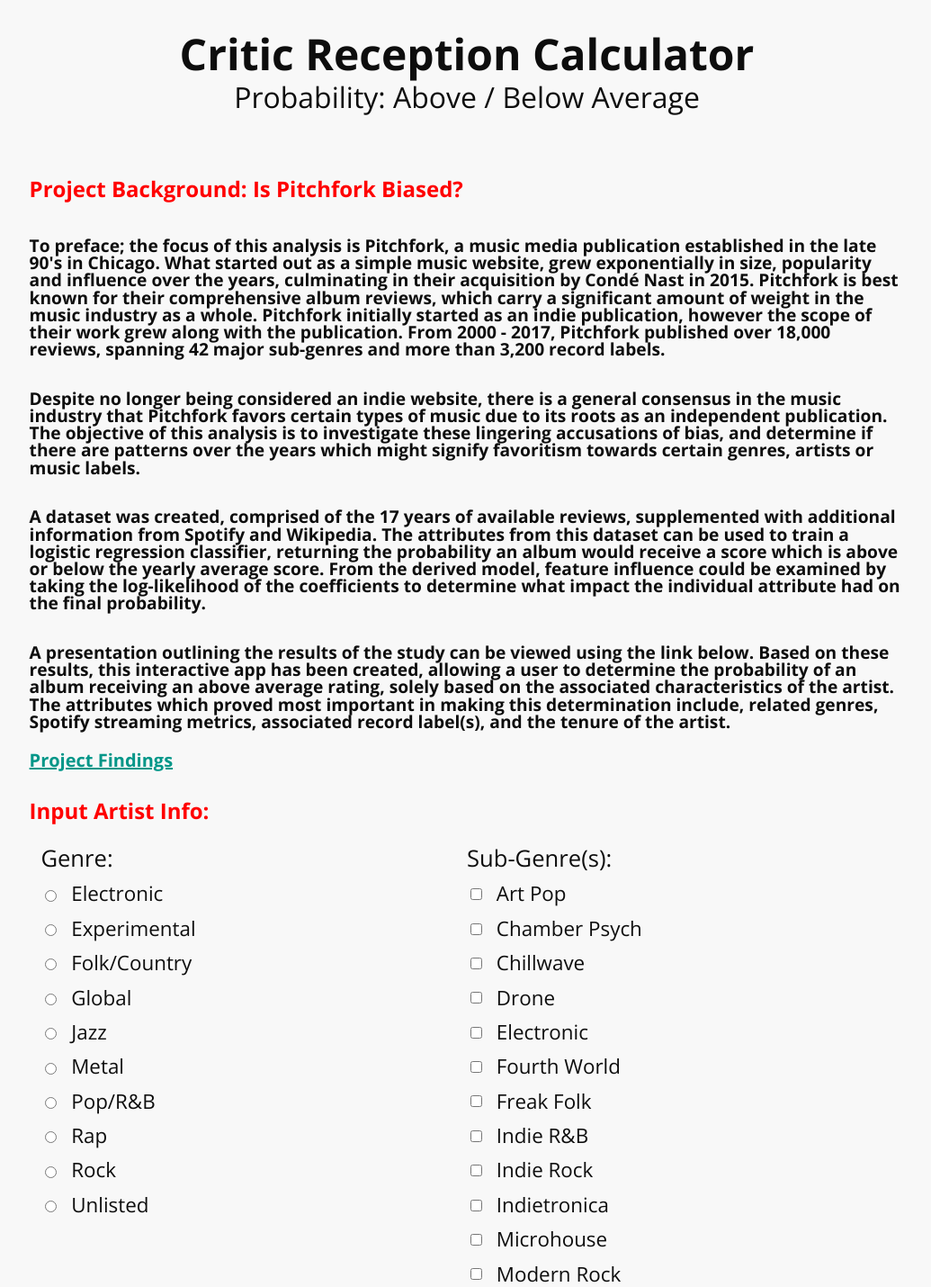
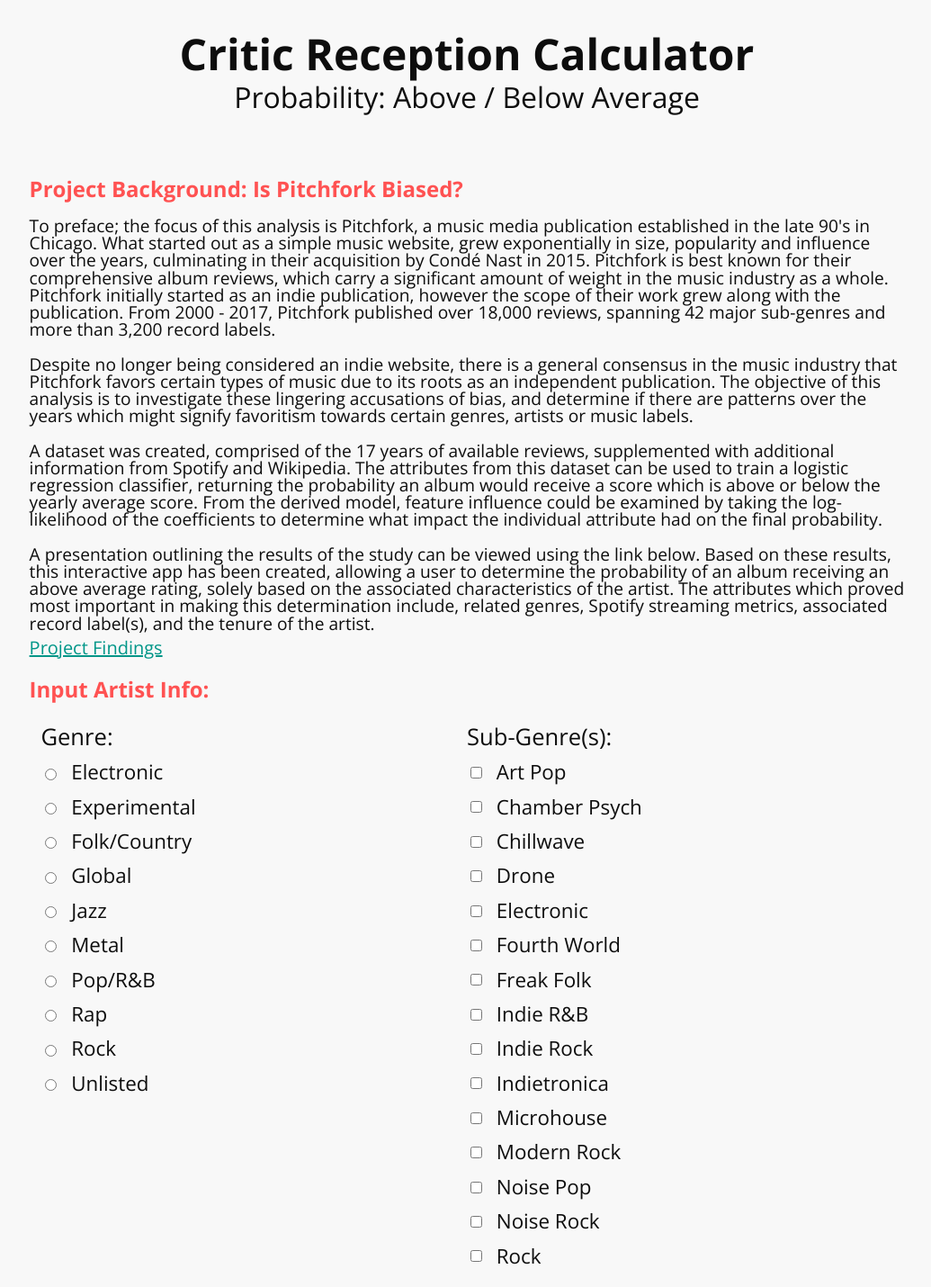
Before and after one commit to whitehdt/Pitchfork_App, a Flask app: page /artist_info in a window 1280 px wide. Shown: the part 321-1751 px from the top of the page at 90% size, without its empty margins (121-1156 px from the left). Run offline with Flask 2, Linux system fonts and the light colour scheme; parts of the project's set-up code (start-up, migrations or seed data) failed here and were passed over.

Commit message:
Refactor (DOM): minor updates

```diff
--- a/templates/artist_info_LR.html
+++ b/templates/artist_info_LR.html
@@ -21,20 +21,16 @@
 				<p class="sub-title">Probability: Above / Below Average</p>
 		</header>
 		<main>
-        <h3 style="color:red;">Project Background: Is Pitchfork Biased?</h3>
-        <br>
-        <h5><p>To preface; the focus of this analysis is Pitchfork, a music media publication established in the late 90's in Chicago. What started out as a simple music website, grew exponentially in size, popularity and influence over the years, culminating in their acquisition by Condé Nast in 2015. Pitchfork is best known for their comprehensive album reviews, which carry a significant amount of weight in the music industry as a whole. Pitchfork initially started as an indie publication, however the scope of their work grew along with the publication. From 2000 - 2017, Pitchfork published over 18,000 reviews, spanning 42 major sub-genres and more than 3,200 record labels.</p>
-        <br>
+        <h3 style="color: #ff5252;">Project Background: Is Pitchfork Biased?</h3>
+
+        <p>To preface; the focus of this analysis is Pitchfork, a music media publication established in the late 90's in Chicago. What started out as a simple music website, grew exponentially in size, popularity and influence over the years, culminating in their acquisition by Condé Nast in 2015. Pitchfork is best known for their comprehensive album reviews, which carry a significant amount of weight in the music industry as a whole. Pitchfork initially started as an indie publication, however the scope of their work grew along with the publication. From 2000 - 2017, Pitchfork published over 18,000 reviews, spanning 42 major sub-genres and more than 3,200 record labels.</p>
         <p>Despite no longer being considered an indie website, there is a general consensus in the music industry that Pitchfork favors certain types of music due to its roots as an independent publication. The objective of this analysis is to investigate these lingering accusations of bias, and determine if there are patterns over the years which might signify favoritism towards certain genres, artists or music labels.</p>
-        <br>
         <p>A dataset was created, comprised of the 17 years of available reviews, supplemented with additional information from Spotify and Wikipedia. The attributes from this dataset can be used to train a logistic regression classifier, returning the probability an album would receive a score which is above or below the yearly average score. From the derived model, feature influence could be examined by taking the log-likelihood of the coefficients to determine what impact the individual attribute had on the final probability.</p>
-        <br>
-        <p>A presentation outlining the results of the study can be viewed using the link below. Based on these results, this interactive app has been created, allowing a user to determine the probability of an album receiving an above average rating, solely based on the associated characteristics of the artist. The attributes which proved most important in making this determination include, related genres, Spotify streaming metrics, associated record label(s), and the tenure of the artist.</p></h5>
-        <br>
-        <b><a href="/static/Pitchfork_Presentation_PDF.pdf" style="font-size:20px;">Project Findings</a></b>
-        <br>
-        <br>
-  			<h3 style="color:red;">Input Artist Info:</h3>
+        <p>A presentation outlining the results of the study can be viewed using the link below. Based on these results, this interactive app has been created, allowing a user to determine the probability of an album receiving an above average rating, solely based on the associated characteristics of the artist. The attributes which proved most important in making this determination include, related genres, Spotify streaming metrics, associated record label(s), and the tenure of the artist.</p>
+
+	<div><a href="/static/Pitchfork_Presentation_PDF.pdf" style="font-size:20px;">Project Findings</a></div>
+
+	<h3 style="color: #ff5252;">Input Artist Info:</h3>
 
 			<form id="artistinfoform" method="post" action="artist_info" >
 
```
